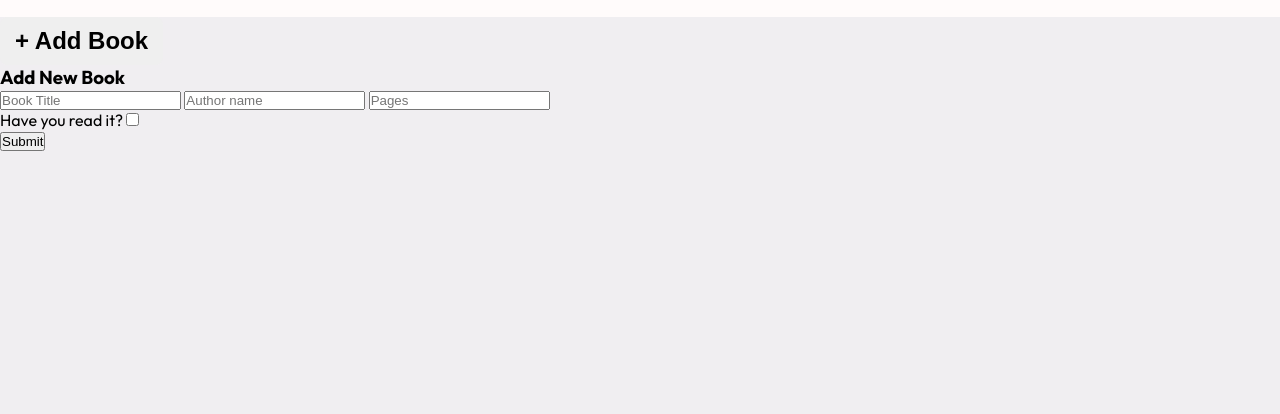
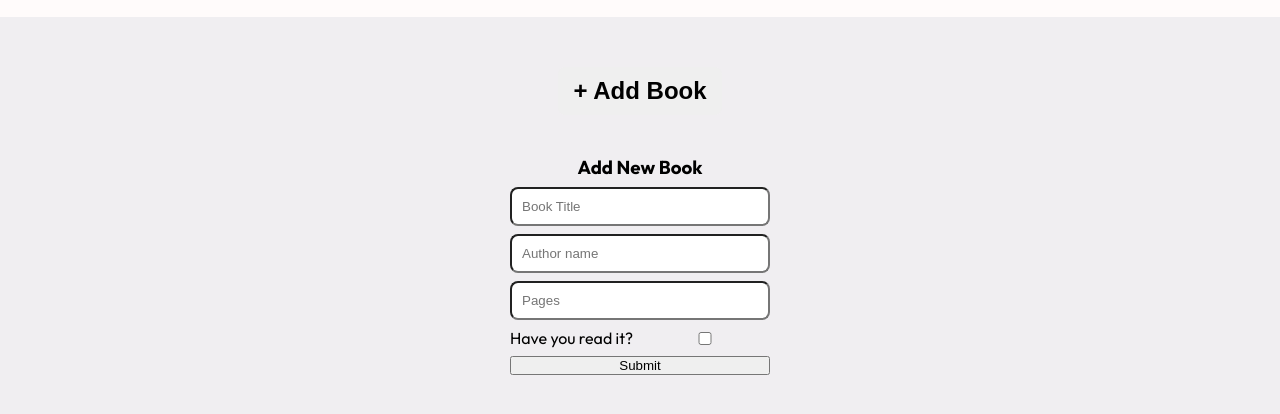
Before and after one commit to gnanaprakash2918/Library, a plain HTML site: page index.html in a window 1280 px wide. Shown: the part 68-482 px from the top of the page. Drawn offline with Linux system fonts and the light colour scheme.

Commit message:
Aligned Input

```diff
--- a/index.html
+++ b/index.html
@@ -20,6 +20,7 @@
         <h1>library</h1>
         <button class="btn">Log in</button>
       </div>
+    </header>
 
     <main class="main-container">
       <button class="btn-add">+ Add Book</button>
@@ -54,13 +55,12 @@
         />
 
         <div class="is-read">
-            <label for="is-read">Have you read it?</label>
+          <label for="is-read" class="label-read">Have you read it?</label>
           <input type="checkbox" class="checkbox" />
         </div>
 
         <button class="btn-submit" type="submit">Submit</button>
       </form>
     </div>
-    </header>
   </body>
 </html>
--- a/style.css
+++ b/style.css
@@ -48,3 +48,44 @@ body {
 .btn-add:hover {
   filter: brightness(90%);
 }
+
+main {
+  margin-top: 30px;
+  padding: 20px 150px;
+  display: flex;
+  justify-content: center;
+}
+
+.modal {
+  display: flex;
+  justify-content: center;
+}
+
+.add-book-form {
+  display: flex;
+  flex-direction: column;
+  gap: 8px;
+  width: 300px;
+  align-items: center;
+  padding: 20px;
+}
+
+.add-book-form button {
+  width: 100%;
+}
+
+input {
+  padding: 10px;
+  width: 100%;
+  border-radius: 8px;
+}
+
+.is-read {
+  display: flex;
+  align-items: center;
+  width: 100%;
+}
+
+.label-read {
+  width: 100%;
+}
```
Lines whose indentation alone changed are shown as unchanged.
